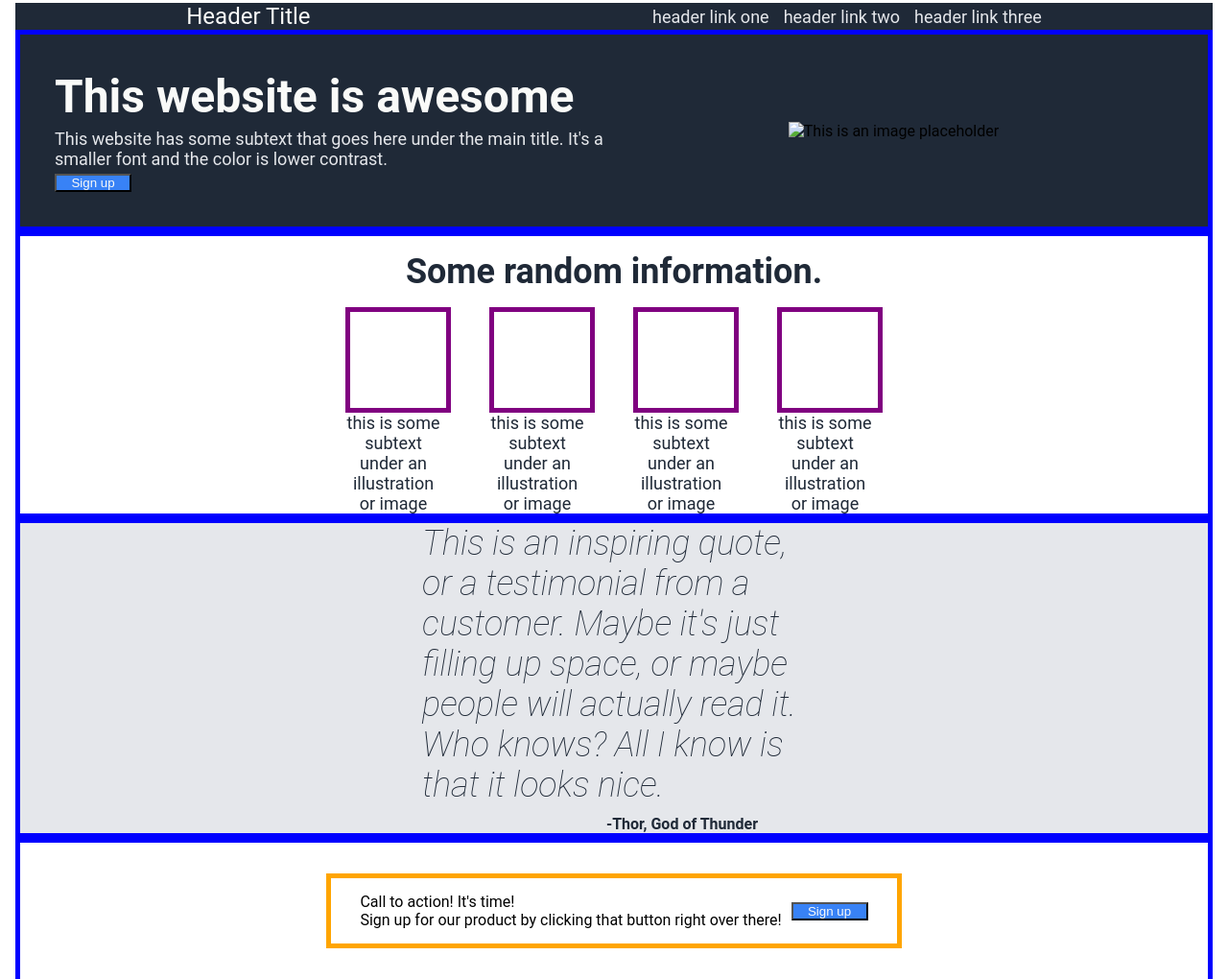
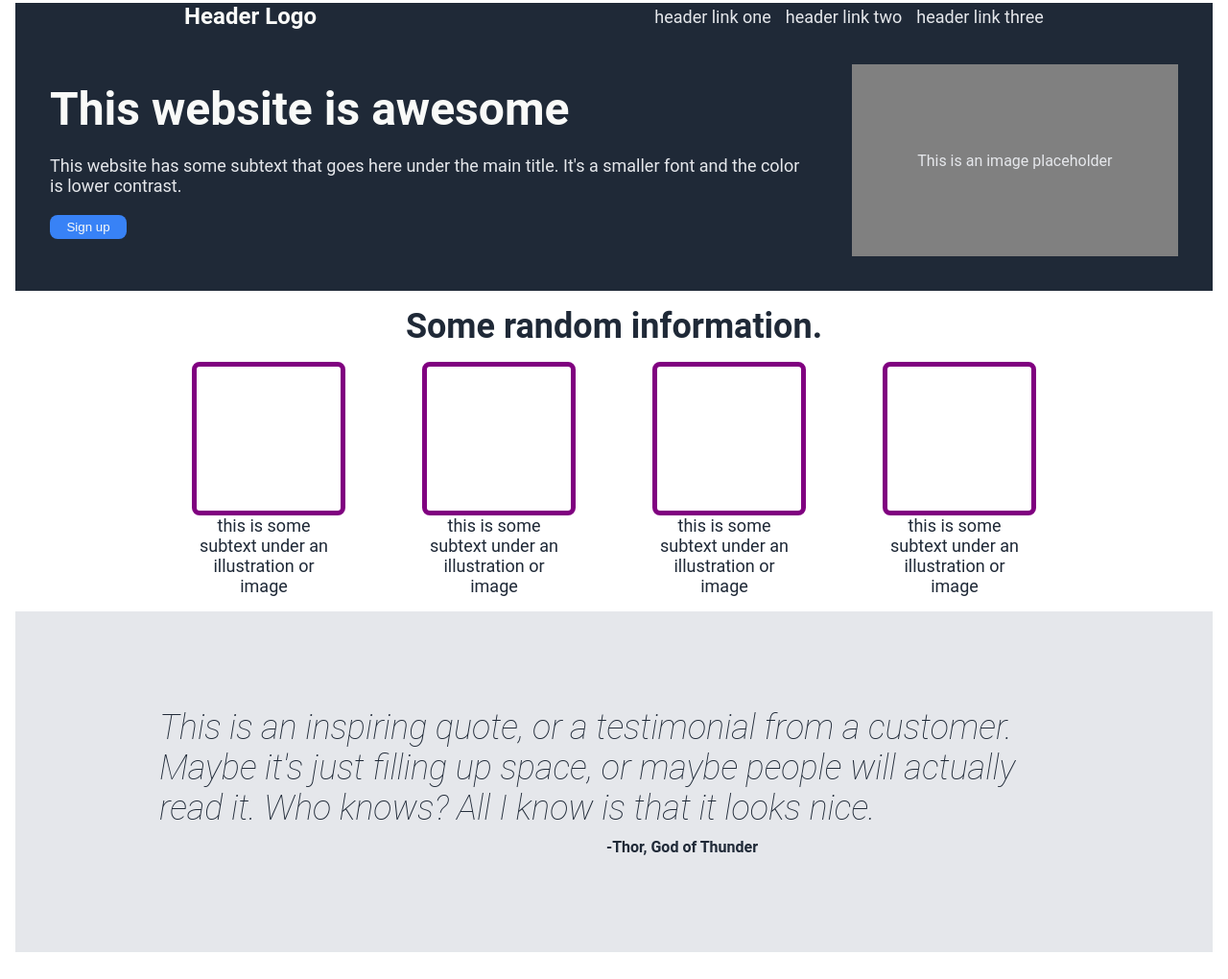
Before and after one commit to rimoomey/landing-page, a plain HTML site: page index.html in a window 1280 px wide. Shown: the part 13-1033 px from the top of the page at 96% size. Drawn offline with Linux system fonts and the light colour scheme.

Commit message:
Finish all initial styling.

```diff
--- a/index.html
+++ b/index.html
@@ -11,7 +11,7 @@
 <body>
 
     <div class="header">
-        <div class="header-title">Header Title</div>
+        <div class="header-title">Header Logo</div>
             <ul>
                 <li><a>header link one</a></li>
                 <li><a>header link two</a></li>
@@ -28,7 +28,7 @@
             </div>
 
             <div class="right-one">
-                <img src="" alt="This is an image placeholder">
+                <span>This is an image placeholder</span>
             </div>
         </div>
         <div class="section two">
--- a/style.css
+++ b/style.css
@@ -1,6 +1,7 @@
 * {
     margin: 0;
     padding: 0;
+    border: none;
 }
 
 body {
@@ -20,6 +21,10 @@ body {
     flex-direction: row;
     align-items: center;
     justify-content: space-around;
+}
+
+.header-title {
+    font-weight: 700;
 }
 
 ul {
@@ -43,32 +48,43 @@ a {
 }
 
 .section {
-    border: 5px solid blue;
     display: flex;
     flex: 1;
     flex-direction: row;
+    padding: 16px;
 }
 
-/*Section one content */
+/*Section one styling */
 .one {
     background-color: #1F2937;
     display: flex;
     justify-content: center;
     align-items: center;
     padding: 36px;
+    gap: 50px;
 }
 
-.left-one, .right-one {
+.left-one {
     display: flex;
     flex-direction: column;
-    flex: 1;
-    gap: 5px;
+    gap: 20px;
 }
 
 .right-one {
-    display: flex;
-    align-items: center;
+    height: 200px;
+    width: 400px;
+    line-height: 200px;
+    text-align: center;
+    background-color: grey;
 }
+
+span {
+    display: inline-block;
+    vertical-align: middle;
+    line-height: normal;
+    color:#E5E7EB;
+}
+
 
 .Hero-main {
     font-size: 48px;
@@ -83,8 +99,10 @@ a {
 
 button {
     width: 80px;
+    padding: 5px;
     background-color:  #3882F6;
-    color:#F9FAF8
+    color:#F9FAF8;
+    border-radius: 8px;
 }
 
 
@@ -108,17 +126,18 @@ button {
 .four-photos {
     display: flex;
     flex-direction: row;
-    gap: 40px;
+    gap: 80px;
 }
 
 .photo {
-    height: 100px;
-    width: 100px;
+    height: 150px;
+    width: 150px;
     border: 5px solid purple;
+    border-radius: 8px;
 }
 
 .sub-text {
-    width: 100px;
+    width: 150px;
     text-align: center;
     font-size: 18px;
     color:#1F2937;
@@ -131,12 +150,12 @@ button {
     flex-direction: column;
     justify-content: center;
     align-items: center;
+    padding: 100px 150px 100px 150px;
     gap: 10px;
 }
 
 .quote-box {
     display: flex;
-    width: 400px;
     justify-content: left;
 }
 
@@ -173,7 +192,17 @@ em {
     align-items: center;
     gap: 10px;
     padding: 15px 30px 15px 30px;
-    border: 5px solid orange;
+    background-color: #3882F6;
+    border-radius: 8px;
+    color:#E5E7EB;
+}
+
+.sub-title {
+    font-weight: 600;
+}
+
+.right-button {
+    border: 2px solid #E5E7EB;
 }
 
 /*Footer styling*/
```
